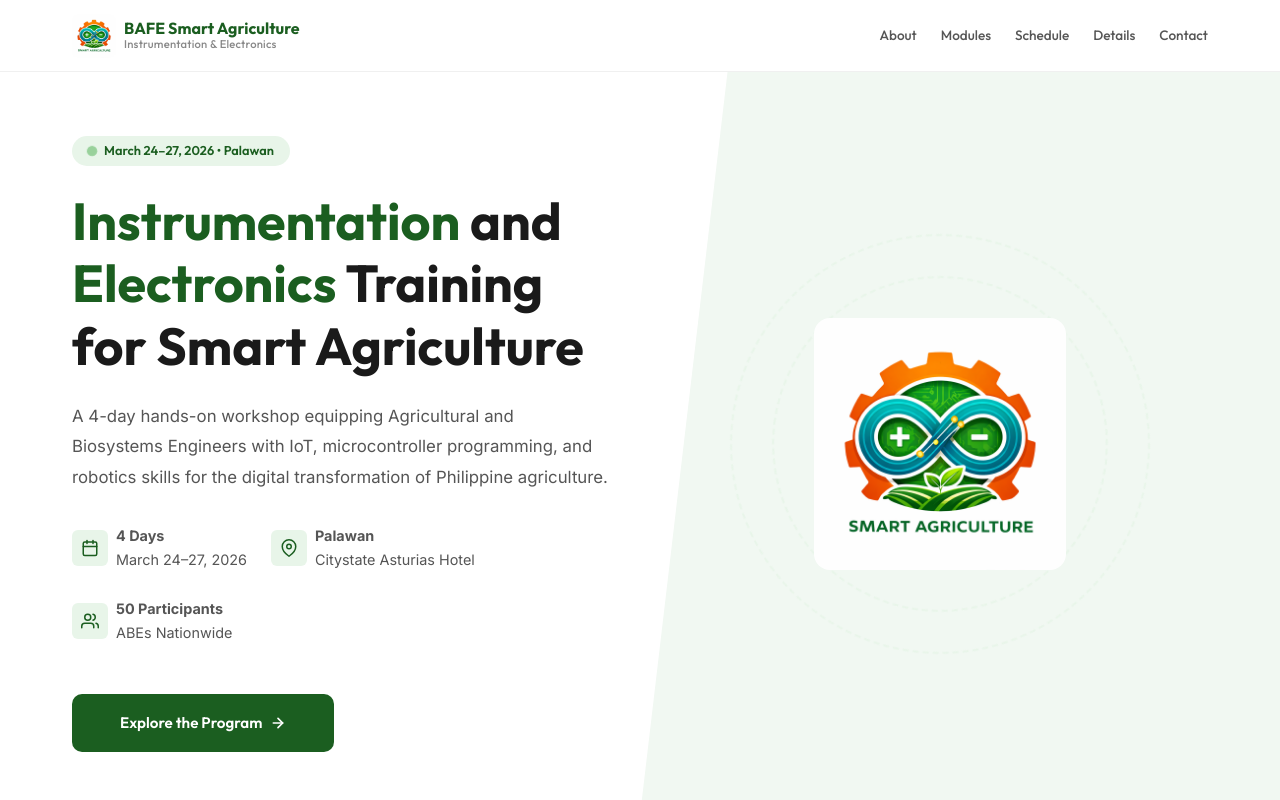
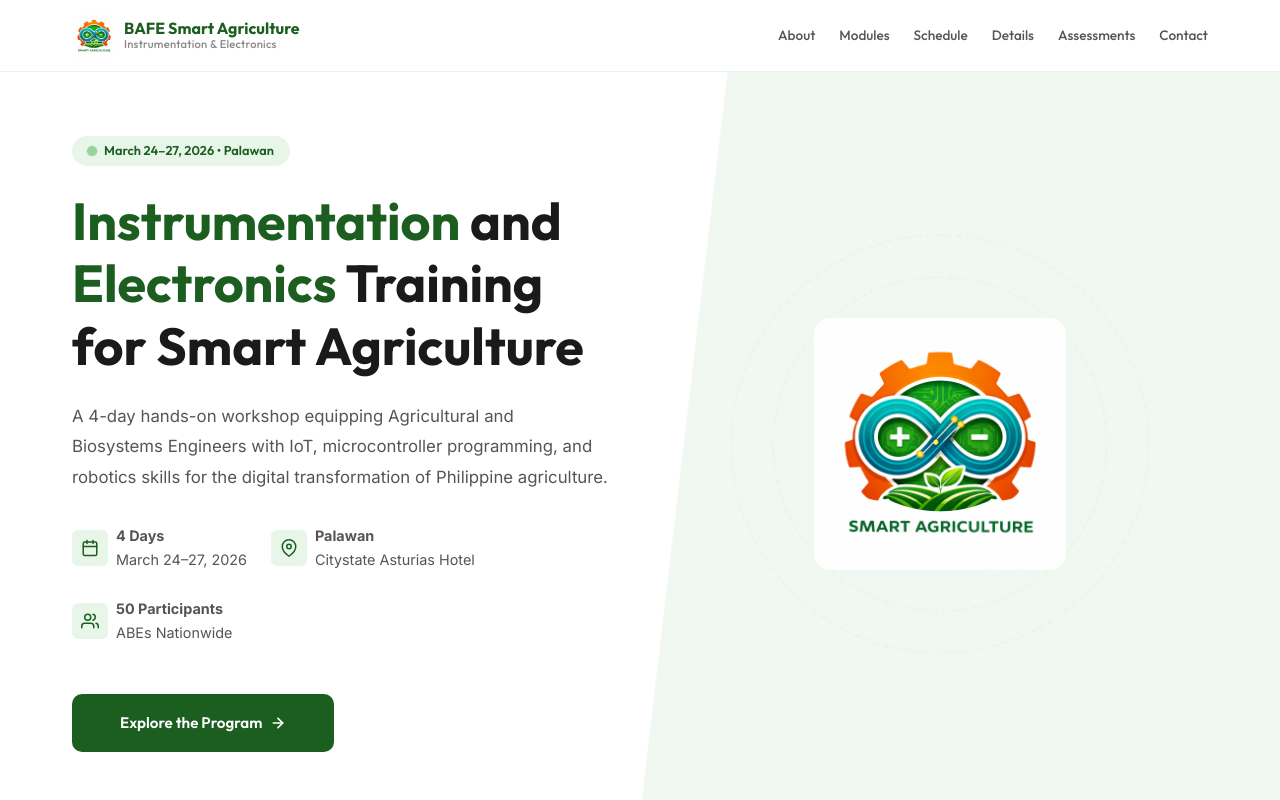
Before and after one commit to BAFE-PKMDD/smart-agri-website, a Next.js app: page / in a window 1280 px wide. Shown: the top 800 px of the page. Built offline with nearby package versions, Linux system fonts and the light colour scheme.

Commit message:
added assestment

```diff
--- a/components/header.js
+++ b/components/header.js
@@ -8,6 +8,7 @@ const NAV_ITEMS = [
   { label: "Modules", href: "#modules" },
   { label: "Schedule", href: "#schedule" },
   { label: "Details", href: "#details" },
+  { label: "Assessments", href: "#assessments" },
   { label: "Contact", href: "#contact" },
 ];
 
```
